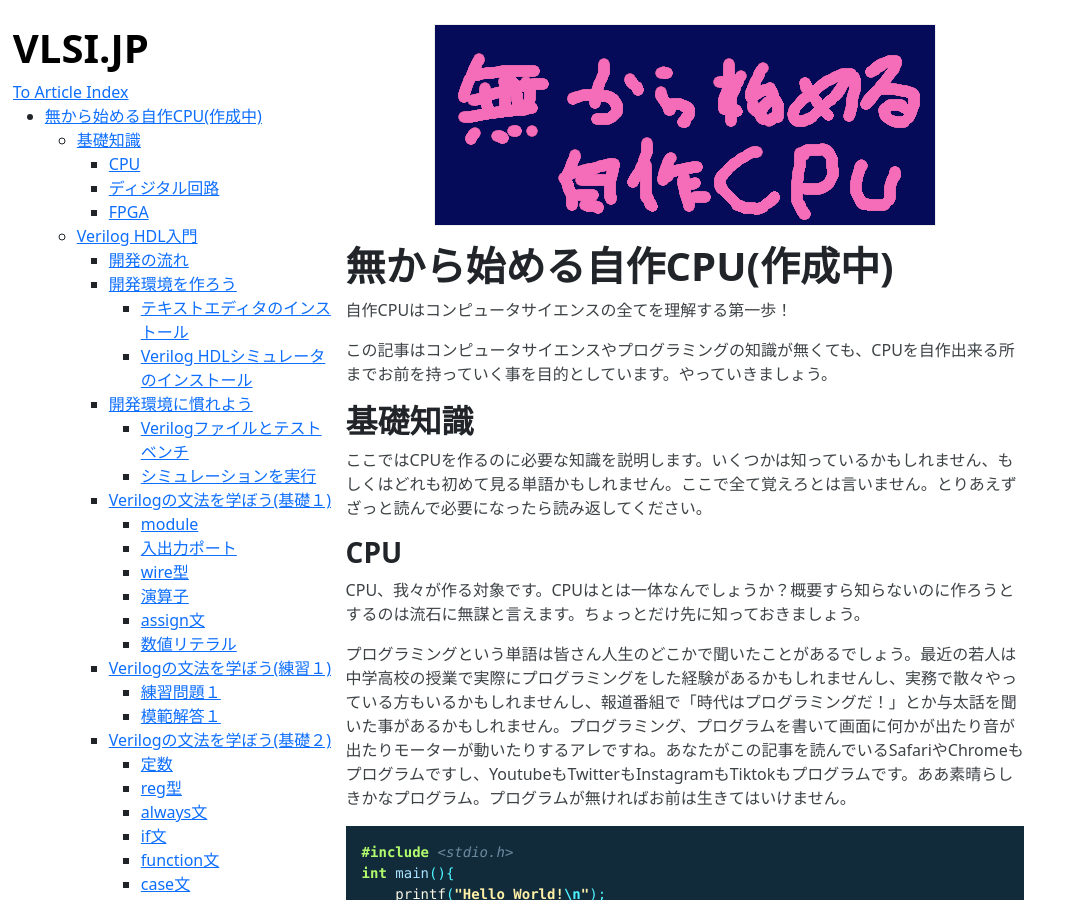
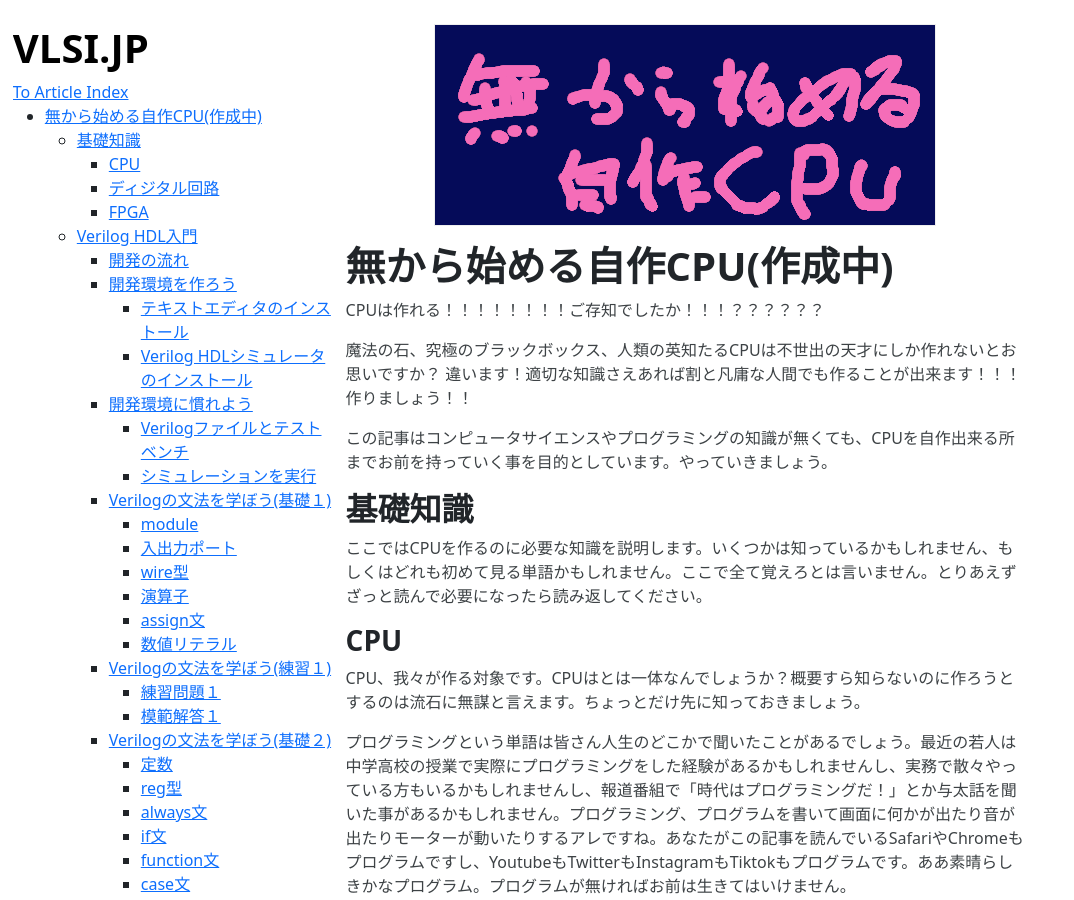
Before and after one commit to Cra2yPierr0t/Cra2yPierr0t.github.io, a Jekyll site: the page built from LetsMakeCPU.md, in a window 1280 px wide and 900 px high. Shown: the whole window, without its empty margins (0-1074 px from the left). Built offline with Jekyll 4.4.1, drawn with Linux system fonts in a browser that asks for light colours.

Commit message:
change introduction

```diff
--- a/LetsMakeCPU.md
+++ b/LetsMakeCPU.md
@@ -7,7 +7,10 @@ image: "https://raw.githubusercontent.com/Cra2yPierr0t/Cra2yPierr0t.github.io/ma
 ![](https://raw.githubusercontent.com/Cra2yPierr0t/Cra2yPierr0t.github.io/master/images/LetsMakeCPU/letsmakecpu.png)
 
 # 無から始める自作CPU(作成中)
-自作CPUはコンピュータサイエンスの全てを理解する第一歩！
+
+CPUは作れる！！！！！！！！ご存知でしたか！！！？？？？？？
+
+魔法の石、究極のブラックボックス、人類の英知たるCPUは不世出の天才にしか作れないとお思いですか？ 違います！適切な知識さえあれば割と凡庸な人間でも作ることが出来ます！！！作りましょう！！
 
 この記事はコンピュータサイエンスやプログラミングの知識が無くても、CPUを自作出来る所までお前を持っていく事を目的としています。やっていきましょう。
 
```
